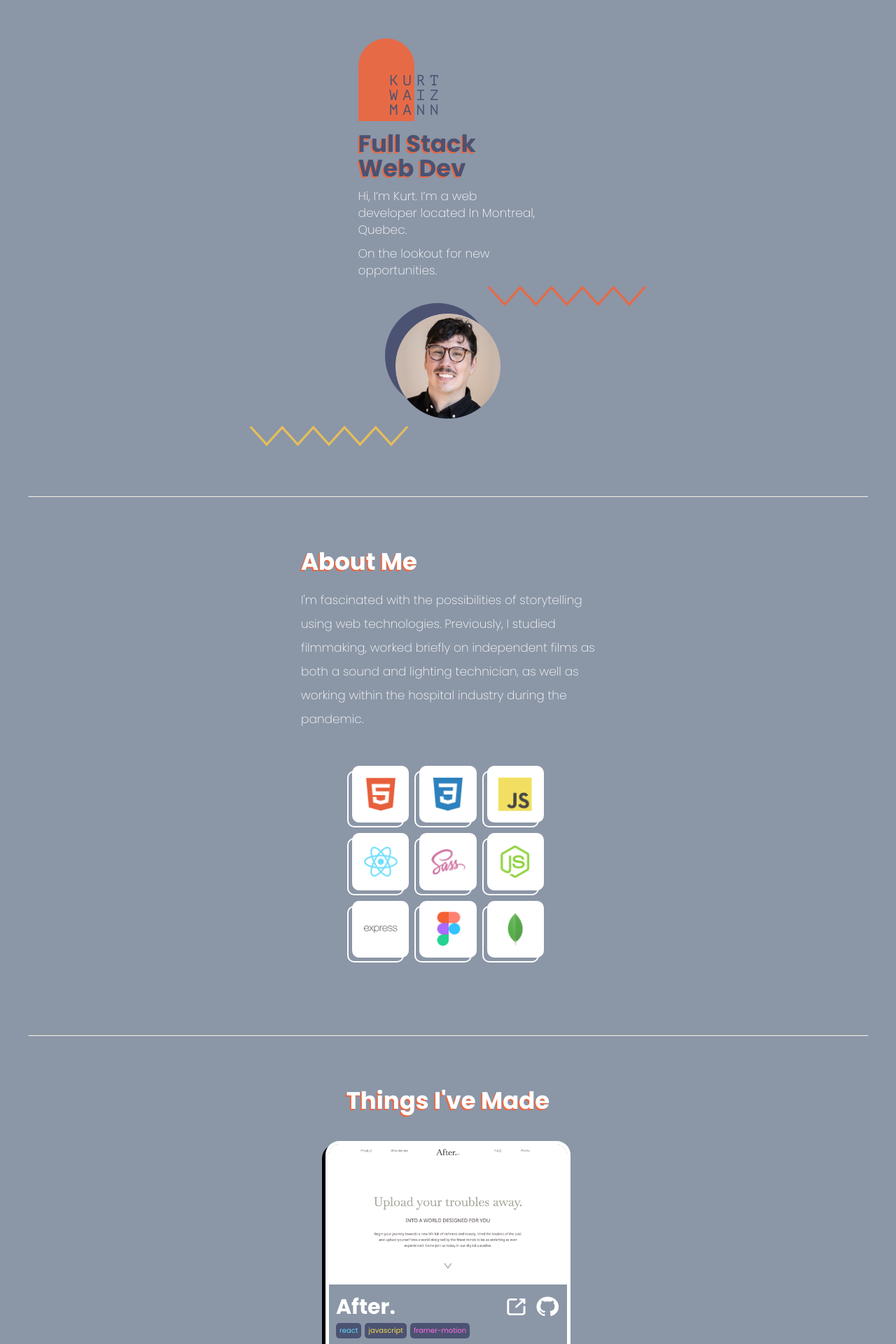
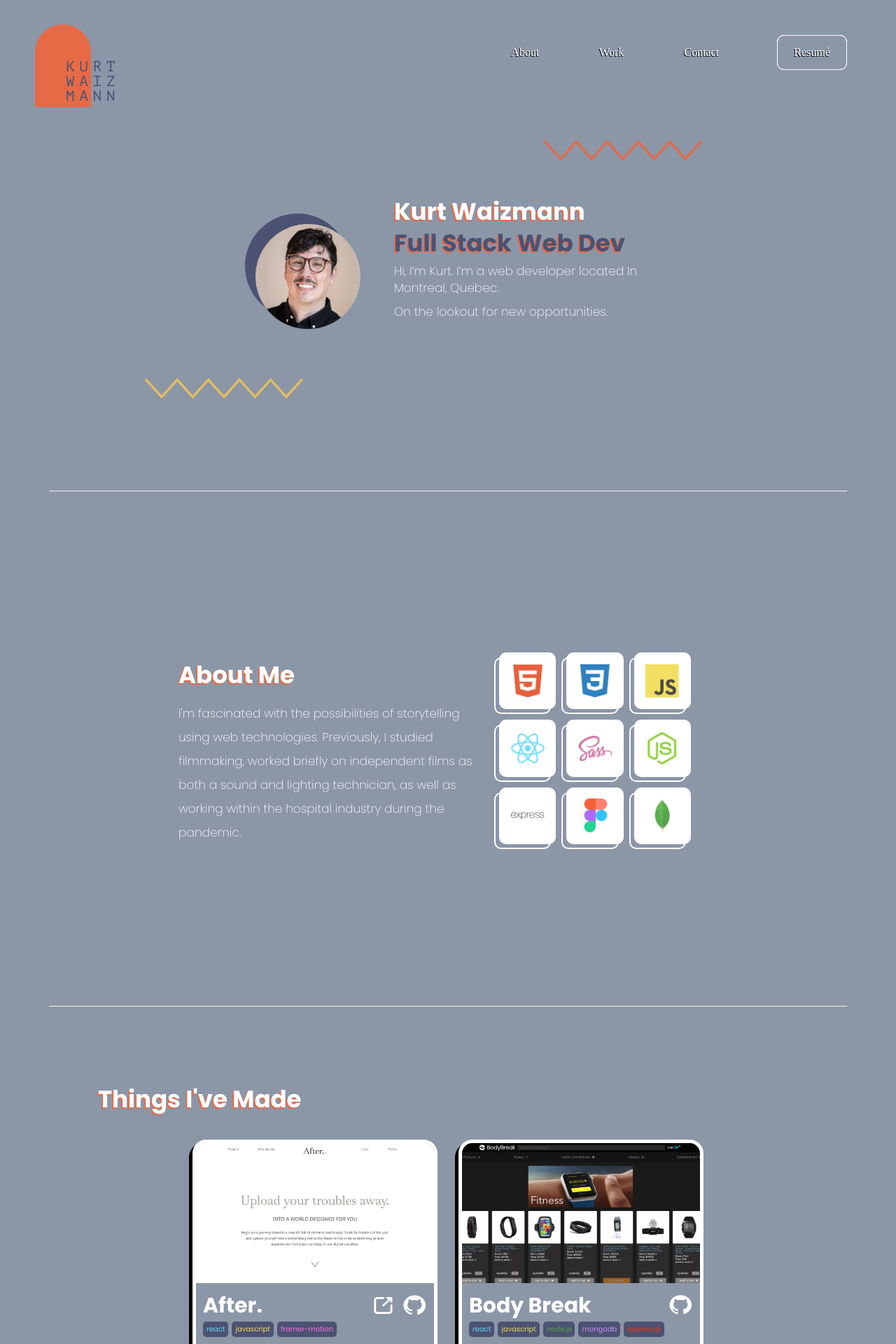
Before and after one commit to kurt-waizmann/Portfolio, a React (Create React App) app in the folder client/: page / in a window 1280 px wide. Shown: the top 1920 px of the page at 70% size. Built offline with nearby package versions, Linux system fonts and the light colour scheme.

Commit message:
desktop version roughly done

```diff
--- a/client/public/index.html
+++ b/client/public/index.html
@@ -36,7 +36,7 @@
     -->
     <title>Kurt Waizmann</title>
   </head>
-  <body>
+  <body id='fold_1'>
     <form name="contact" netlify netlify-honeypot="bot-field" hidden>
       <input type="text" name="name" />
       <input type="email" name="email" />
--- a/client/src/components/GlobalStyles.js
+++ b/client/src/components/GlobalStyles.js
@@ -12,6 +12,7 @@ export default createGlobalStyle`
   html {
       font-size: 62.5%;
       overflow:auto;
+      scroll-behavior: smooth;
   }
 
   body {
@@ -21,6 +22,9 @@ export default createGlobalStyle`
     padding: 2rem 4rem 1rem;
     box-sizing: border-box;
     overflow: hidden;
+    @media (min-width:770px) {
+      padding: 5rem 7rem 1rem;
+  }
   }
 h1 {
   font-size: 3.4rem;
--- a/client/src/components/HamMenu.js
+++ b/client/src/components/HamMenu.js
@@ -16,13 +16,13 @@ const HamMenu = () => {
     <>
       <Nav className={isActive ? "mobile-nav is-active" : "mobile-nav"}>
         <Links>
-        <Link href="#">Home</Link>
-        <Link href="#">About</Link>
-        <Link href="#">Works</Link>
-        <Link href="#">Contact</Link>
+        <Link href="#fold_1" onClick={handleClick}>Home</Link>
+        <Link href="#fold_2" onClick={handleClick}>About</Link>
+        <Link href="#fold_3" onClick={handleClick}>Works</Link>
+        <Link href="#fold_4" onClick={handleClick}>Contact</Link>
         </Links>
         <Divider/>
-        <CV href='#'>Resumé</CV>
+        <CV href='https://drive.google.com/file/d/192-w0SLVz4kNtf_eL_pgIPm_mIBfy5iH/view' target="_blank">Resumé</CV>
         <img src={Spiral} alt="spiral decoration"/>
       </Nav>
       <Button className={isActive ? "hamburger is-active" : "hamburger"} onClick={handleClick}>
--- a/client/src/components/Logo.js
+++ b/client/src/components/Logo.js
@@ -21,9 +21,14 @@ export default Logo
 
 const LogoWrapper = styled.div`
     position: relative;
-    width: 100%;
     margin-top: 3.5rem;
     margin-bottom: 1rem;
+
+    @media (min-width:770px) {
+        position: absolute;
+        left: 5rem;
+        top: 0rem;
+}
 `
 const ImageDoor = styled.img`
     width: 8rem;
--- /dev/null
+++ b/client/src/components/NavBar.js
@@ -0,0 +1,97 @@
+// import packages
+import styled from 'styled-components'
+
+const NavBar = () => {
+    return (
+        <Wrapper>
+            <Link href="#fold_2">About</Link>
+            <Link href="#fold_3">Work</Link>
+            <Link href="#fold_4">Contact</Link>
+            <CV href='https://drive.google.com/file/d/192-w0SLVz4kNtf_eL_pgIPm_mIBfy5iH/view' target="_blank"></CV>
+        </Wrapper>
+    )
+}
+
+export default NavBar
+
+const Wrapper = styled.nav`
+    width: 100%;
+    display: none;
+    flex-direction: row;
+    justify-content: end;
+    align-items: center;
+    gap: 8rem;
+    margin-bottom: 5rem;
+    @media (min-width:770px) {
+		display: flex;
+    }
+`
+const Link = styled.a`
+    position: relative;
+    text-decoration: none;
+    font-family: 'PT Mono';
+    font-style: normal;
+    font-weight: 400;
+    font-size: 1.6rem;
+    line-height: 22px;
+    color: #FFFFFF;
+    padding: 0 3px;
+    text-shadow: -1px 1px 0px black;
+
+
+    &:after {
+        content: "";
+        position: absolute;
+        background-color: #4C5272;
+        height: 2px;
+        width: 0;
+        left: 0;
+        bottom: -5px;
+        transition: 0.3s;
+
+    }
+    &:hover:after {
+        width: 100%;
+    }
+
+`
+const CV = styled.a`
+    position: relative;
+    text-decoration: none;
+    font-family: 'PT Mono';
+    font-style: normal;
+    font-weight: 400;
+    font-size: 1.6rem;
+    line-height: 22px;
+    color: #FFFFFF;
+
+    width: 10rem;
+    height: 5rem;
+    border: 1px solid #FFFFFF;
+    border-radius: 10px;
+    display: flex;
+    justify-content: center;
+    align-items: center;
+
+    &:after {
+    content: "Resumé";
+    position: absolute;
+    display: flex;
+    justify-content: center;
+    align-items: center;
+    text-shadow: -1px 1px 0px black;
+
+    width: 10rem;
+    height: 5rem;
+    border: 1px solid #FFFFFF;
+    border-radius: 10px;
+    bottom: -1px;
+    right: -1px;
+    transition: 0.3s;
+    }
+
+    &:hover:after {
+    bottom: -1rem;
+    right: -1rem;
+    }
+`
--- a/client/src/components/Projects.js
+++ b/client/src/components/Projects.js
@@ -47,7 +47,6 @@ const Box = styled.div`
   border: 5px solid #FFFFFF;
   box-shadow: -5px 5px 0px #000000;
   border-radius: 20px;
-  margin: 3rem 0px;
   overflow: hidden;
 `
 const Wrapper = styled.div`
--- a/client/src/components/homepage/Fold1.js
+++ b/client/src/components/homepage/Fold1.js
@@ -6,6 +6,7 @@ import styled from 'styled-components'
 import Logo from "../Logo";
 import Portrait from '../Portrait';
 import HamMenu from '../HamMenu';
+import NavBar from '../NavBar';
 import Zig from '../../assets/ZigZagOrange.svg'
 import Zag from '../../assets/ZigZagYellow.svg'
 
@@ -14,11 +15,16 @@ const Fold1 = () => {
   return (
     <Wrapper>
       <HamMenu />
+      <NavBar />
+      <ContentWrap>
         <TextWrap>
           <Logo />
           <Title>
+            <Name>Kurt Waizmann</Name>
+            <Job>
               <div>Full Stack</div>
               <div>Web Dev</div>
+            </Job>
           </Title>
           <Subtext>
             <p>Hi, I’m Kurt. I’m a web developer located In Montreal, Quebec.</p>
@@ -26,10 +32,11 @@ const Fold1 = () => {
           </Subtext>
         </TextWrap>
         <PicWrapper>
-        <ZigZag1 src={Zig} alt="zigzag decoration"/>
+          <ZigZag1 src={Zig} alt="zigzag decoration" />
           <Portrait />
-        <ZigZag2 src={Zag} alt="zigzag decoration"/>
+          <ZigZag2 src={Zag} alt="zigzag decoration" />
         </PicWrapper>
+      </ContentWrap>
     </Wrapper>
   )
 }
@@ -41,8 +48,19 @@ const Wrapper = styled.div`
   flex-direction: column;
   align-items: center;
 `
+const ContentWrap = styled.div`
+@media (min-width:770px) {
+		display: flex;
+    flex-direction: row-reverse;
+    margin: 12rem 0px;
+  }
+`
+
 const TextWrap = styled.div`
   max-width: 25.7rem;
+  @media (min-width:770px) {
+  max-width: 40rem;
+  }
 `
 const Title = styled.div`
   color: #4C5272;
@@ -51,6 +69,21 @@ const Title = styled.div`
   margin-bottom: 1rem;
   text-shadow: -2px 2px 0px #E76A46;
   line-height: 3.5rem;
+`
+const Name = styled.h1`
+  display: none;
+  @media (min-width:770px) {
+    display: block;
+    color: white;
+  }
+`
+const Job = styled.div`
+  display: flex;
+  flex-direction: column;
+  @media (min-width:770px) {
+    flex-direction: row;
+    gap: .8rem;
+  }
 `
 const Subtext = styled.div`
   font-size: 1.7rem;
@@ -70,10 +103,18 @@ const ZigZag1 = styled.img`
   position: relative;
   left: 17rem;
   height: 3rem;
+  @media (min-width:770px) {
+	left: 45rem;
+  bottom: 8rem;
+  }
   `
 const ZigZag2 = styled.img`
   margin: 1rem;
   position: relative;
   left: -17rem;
   height: 3rem;
+  @media (min-width:770px) {
+    left: -12rem;
+    top: 6rem;
+  }
 `
--- a/client/src/components/homepage/Fold2.js
+++ b/client/src/components/homepage/Fold2.js
@@ -6,7 +6,7 @@ import Languages from '../Languages'
 
 const Fold2 = () => {
   return (
-    <Wrapper>
+    <Wrapper id='fold_2'>
       <div>
         <h1>About Me</h1>
         <Details>I'm fascinated with the possibilities of storytelling using web technologies. Previously, I studied filmmaking, worked briefly on independent films as both a sound and lighting technician, as well as working within the hospital industry during the pandemic.</Details>
@@ -22,7 +22,12 @@ export default Fold2
 const Wrapper = styled.div`
   display: flex;
   flex-direction: column;
+  justify-content: center;
   align-items: center;
+  @media (min-width:770px) {
+    flex-direction: row;
+    margin: 18rem 0rem;
+  }
 `
 const Details = styled.p`
   line-height: 34px;
--- a/client/src/components/homepage/Fold3.js
+++ b/client/src/components/homepage/Fold3.js
@@ -11,9 +11,9 @@ import { projectInfo } from '../info'
 
 const Fold3 = () => {
   return (
-    <Wrapper>
+    <Wrapper id='fold_3'>
         <Title>Things I've Made</Title>
-      <div>
+      <ProjWrap>
         {
           projectInfo.map(project => {
             return <Projects
@@ -27,7 +27,7 @@ const Fold3 = () => {
             />
           })
         }
-      </div>
+      </ProjWrap>
     </Wrapper>
 
   )
@@ -41,7 +41,25 @@ const Wrapper = styled.div`
   justify-content: center;
   align-items: center;
   width: 100%;
+  margin: 10rem 0rem;
 `
 const Title = styled.h1`
-  /* width: 42rem; */
+  width: 100%;
+  text-align: center;
+  @media (min-width:770px) {
+    text-align: left;
+    padding-left: 7rem;
+  }
 `
+const ProjWrap = styled.div`
+  display: flex;
+  flex-direction: column;
+  justify-content: center;
+  align-items: center;
+  margin-top: 3rem;
+  gap: 3rem;
+  @media (min-width:770px) {
+    flex-direction: row;
+    flex-wrap: wrap;
+  }
+`
--- a/client/src/components/homepage/Fold4.js
+++ b/client/src/components/homepage/Fold4.js
@@ -12,11 +12,13 @@ import Arrow from "../../assets/arrow.svg"
 
 const Fold4 = () => {
   return (
-    <Wrap>
+    <>
+    <Wrap id='fold_4'>
+        <Title>Reach Out and Say Hi</Title>
+        <ContentWrap>
       <TitleWrap>
-        <Title>Reach Out and Say Hi</Title>
         <ImgWrap>
-          <img src={Smile} alt="smiley face" style={{ width: "120px", margin: "1rem 0px" }} />
+          <Smiley src={Smile} alt="smiley face"/>
         </ImgWrap>
       </TitleWrap>
       <FormWrap>
@@ -34,17 +36,19 @@ const Fold4 = () => {
           </Icons>
         </Form>
       </FormWrap>
+      </ContentWrap>
+    </Wrap>
       <FinePrint>
         <div>© 2022 Kurt Waizmann</div>
         <MTL>
           <div>Made in Montreal</div>
           <img src={Montreal} alt="Montreal logo" />
         </MTL>
-        <BackTop>
+        <BackTop href="#fold_1">
           <img src={Arrow} alt="Navigation arrow" />
         </BackTop>
       </FinePrint>
-    </Wrap>
+      </>
   )
 }
 
@@ -54,16 +58,42 @@ const Wrap = styled.div`
   display: flex;
   flex-direction: column;
   align-items: center;
+  margin: 10rem 0rem;
 `
 const TitleWrap = styled.div`
 `
 const Title = styled.h1`
+  width: 100%;
+  margin-bottom: 6rem;
+  text-align: center;
+  @media (min-width:770px) {
+    text-align: left;
+    padding-left: 7rem;
+  }
+`
+const ContentWrap = styled.div`
+  display: flex;
+  flex-direction: column;
+  justify-content: center;
+  align-content: center;
+  @media (min-width:770px) {
+    flex-direction: row;
+    gap: 15rem;
+  }
 `
 const ImgWrap = styled.div`
   width: 100%;
+  height: 100%;
   display: flex;
   justify-content: center;
   margin-bottom: 1rem;
+`
+const Smiley = styled.img`
+  width: 12rem;
+  margin: 1rem 0px;
+  @media (min-width:770px) {
+    width: 20rem;
+  }
 `
 const FormWrap = styled.div`
   display: flex;
@@ -99,17 +129,20 @@ const Links = styled.div`
 
 const FinePrint = styled.div`
   margin-top: 2rem;
-  /* position: absolute; */
+  position: absolute;
   left: 0px;
   width: 100vw;
-  height: 4rem;
+  height: 6rem;
   display: flex;
   flex-direction: row;
-  align-items: center;
+  align-items: flex-start;
   border-top: 1px solid white;
   justify-content: space-between;
   padding: 1rem 1rem 0px;
   opacity: .8;
+  @media (min-width:770px) {
+    font-size: 1.5rem;
+  }
 `
 const MTL = styled.div`
   display: flex;
@@ -117,7 +150,7 @@ const MTL = styled.div`
   align-items: center;
   gap: .5rem;
 `
-const BackTop = styled.div`
+const BackTop = styled.a`
   width: 3.5rem;
   height: 3.5rem;
   border: 1px solid #E5E0DE;
```
Lines whose indentation alone changed are shown as unchanged.
